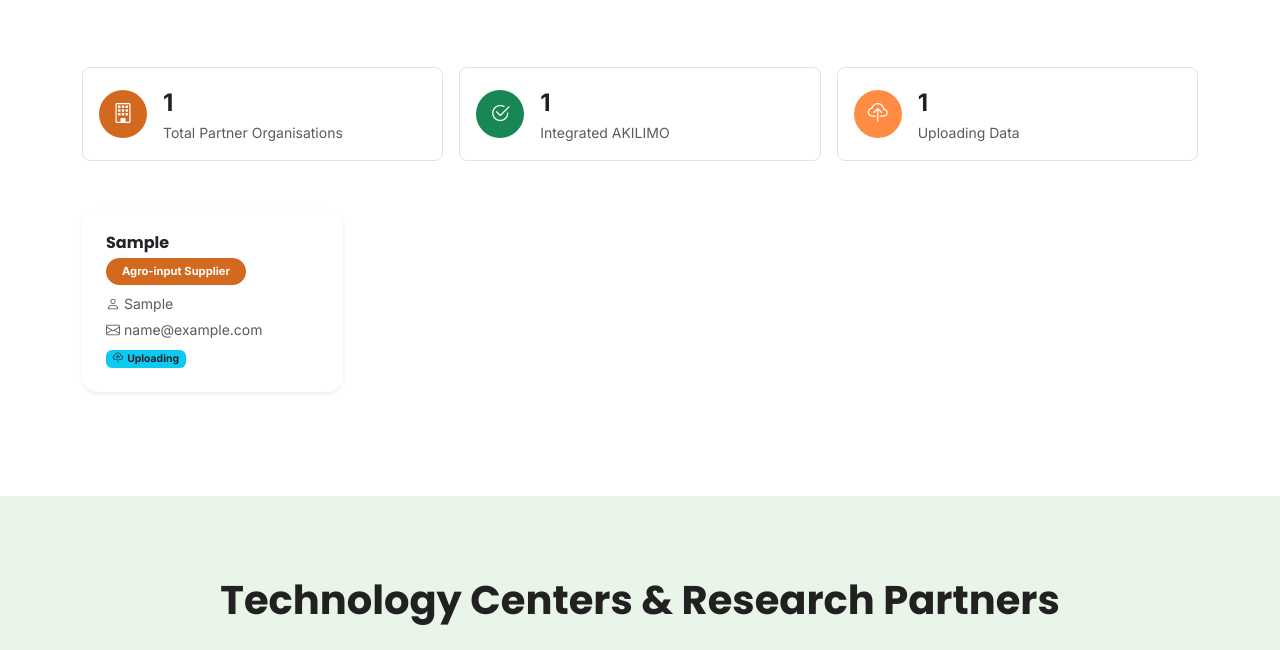
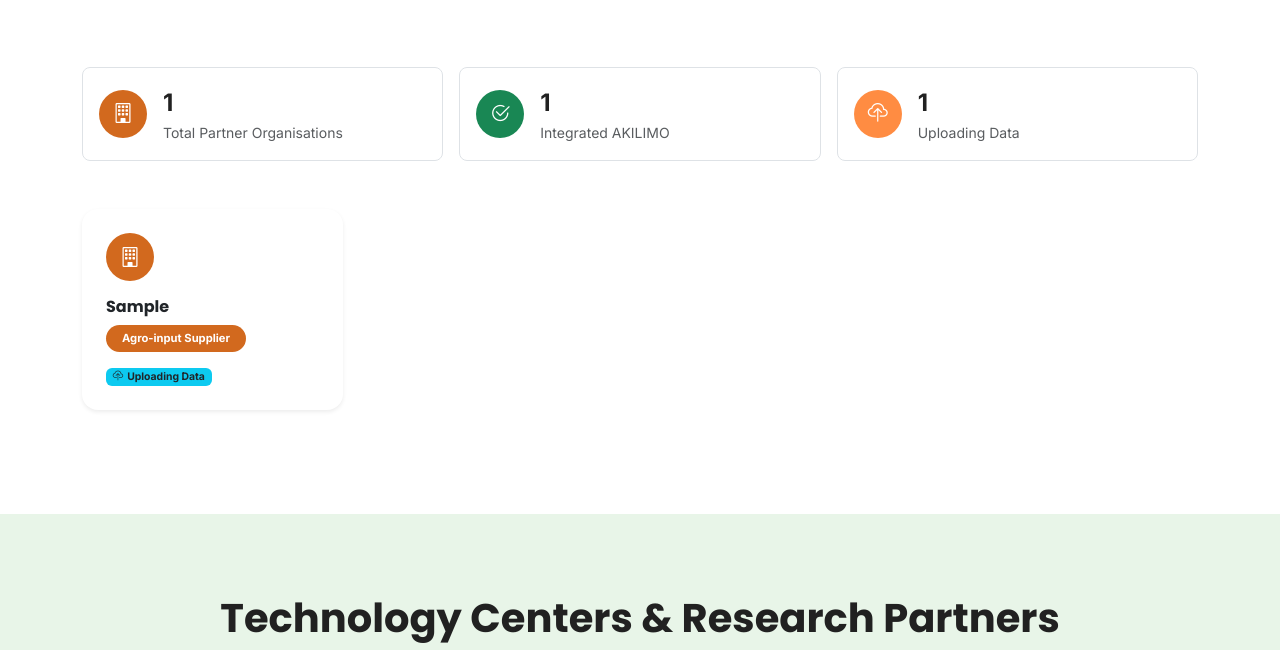
Before and after one commit to ojsys/ana_pro, a Django app: page /partners/ in a window 1280 px wide. Shown: the part 855-1505 px from the top of the page. Run offline with Django 5.2, Linux system fonts and the light colour scheme; tables that the repository leaves empty hold one stand-in row (values such as "Sample post"); grey boxes marked "Sample" are stand-in pictures; some libraries are stand-ins or nearby versions.

Commit message:
updated partners and api

```diff
--- a/templates/website/partners.html
+++ b/templates/website/partners.html
@@ -117,29 +117,25 @@
                 {% for partner in ana_nigeria_partners %}
                 <div class="col-lg-3 col-md-4 col-sm-6 mb-4" data-aos="fade-up">
                     <div class="card h-100 border-0 shadow-sm partner-card">
-                        <div class="card-body p-4">
+                        <div class="card-body p-4 d-flex flex-column">
+
+                            <!-- Icon -->
+                            <div class="mb-3">
+                                <div class="d-inline-flex align-items-center justify-content-center rounded-circle text-white" style="width:48px;height:48px;background-color:var(--primary-accent);">
+                                    <i class="bi bi-building fs-5"></i>
+                                </div>
+                            </div>
+
                             <!-- Organisation name -->
-                            <h6 class="card-title fw-bold mb-1">{{ partner.organization }}</h6>
+                            <h6 class="card-title fw-bold mb-2">{{ partner.organization }}</h6>
 
-                            <!-- Primary category badge -->
-                            <span class="badge rounded-pill mb-2" style="background-color:var(--primary-accent);font-size:0.7rem;">
+                            <!-- Primary category -->
+                            <span class="badge rounded-pill mb-3" style="background-color:var(--primary-accent);font-size:0.7rem;width:fit-content;">
                                 {{ partner.primary_category }}
                             </span>
 
-                            <!-- Contact info -->
-                            {% if partner.contact_person %}
-                            <p class="text-muted small mb-1">
-                                <i class="bi bi-person me-1"></i>{{ partner.contact_person }}
-                            </p>
-                            {% endif %}
-                            {% if partner.email %}
-                            <p class="text-muted small mb-1">
-                                <i class="bi bi-envelope me-1"></i>{{ partner.email }}
-                            </p>
-                            {% endif %}
-
                             <!-- Status badges -->
-                            <div class="mt-2 d-flex flex-wrap gap-1">
+                            <div class="mt-auto d-flex flex-wrap gap-1">
                                 {% if partner.is_integrated_akilimo %}
                                 <span class="badge bg-success" style="font-size:0.65rem;">
                                     <i class="bi bi-check-circle me-1"></i>Integrated
@@ -147,10 +143,11 @@
                                 {% endif %}
                                 {% if partner.is_uploading_data %}
                                 <span class="badge bg-info text-dark" style="font-size:0.65rem;">
-                                    <i class="bi bi-cloud-upload me-1"></i>Uploading
+                                    <i class="bi bi-cloud-upload me-1"></i>Uploading Data
                                 </span>
                                 {% endif %}
                             </div>
+
                         </div>
                     </div>
                 </div>
```
